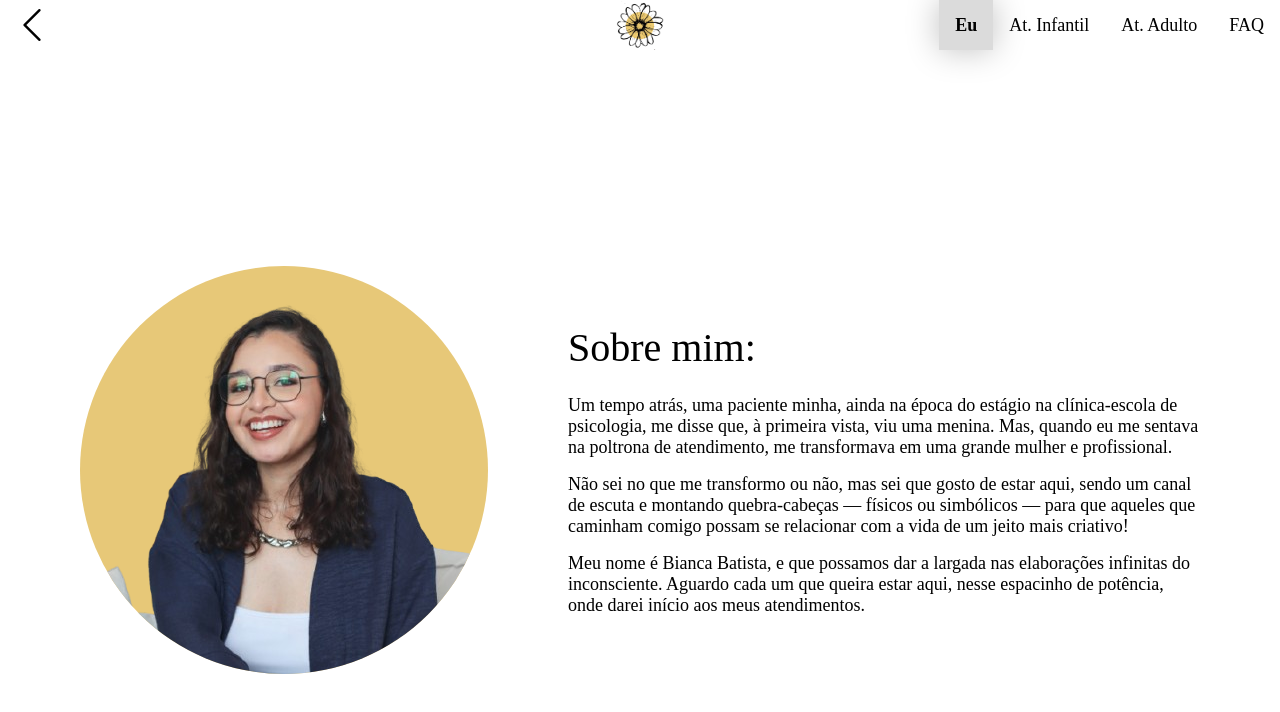
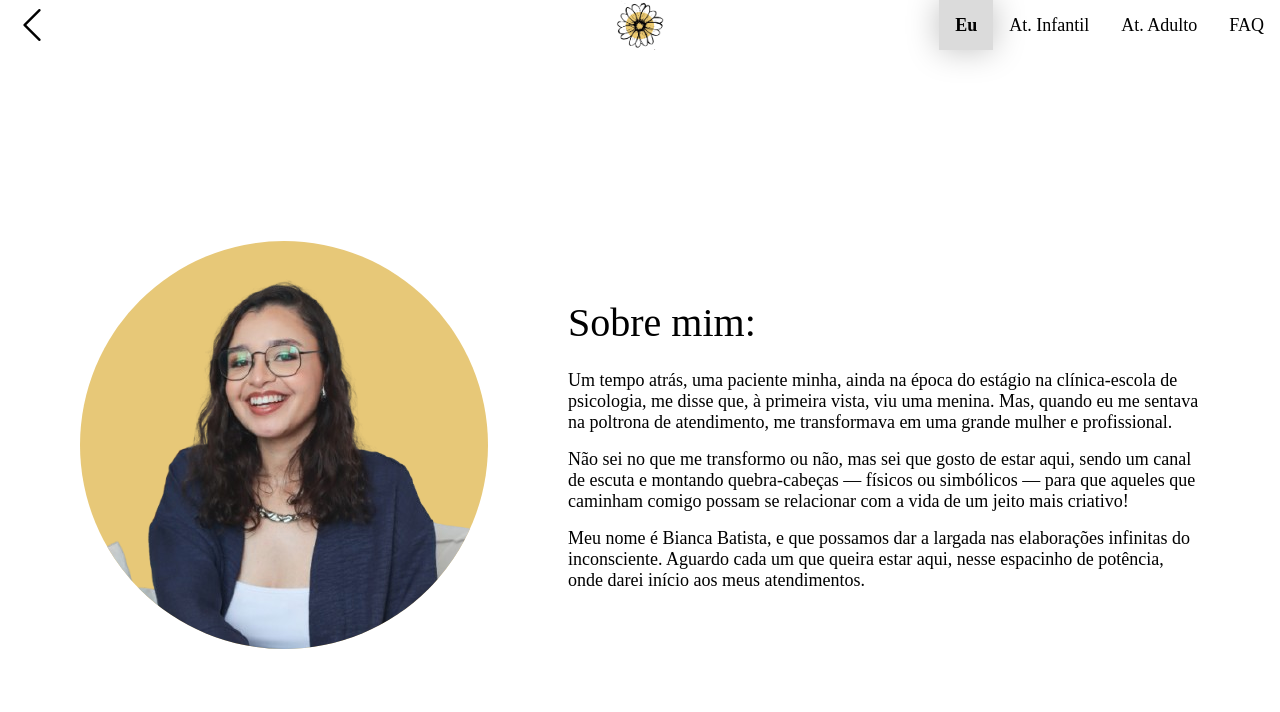
Before and after one commit to robertabononi/psi-bianca-batista, an Angular app: page /menu in a window 1280 px wide. Shown: the top 712 px of the page. Built offline with nearby package versions, Linux system fonts and the light colour scheme.

Commit message:
style: ajusta layout desktop

```diff
--- a/src/app/pages/menu-page/menu-page.scss
+++ b/src/app/pages/menu-page/menu-page.scss
@@ -13,7 +13,7 @@
             grid-template-columns: calc(50% + 25px) calc(50% - 25px);
 
         &__content {
-            height: 100%;
+            height: calc(100vh - 50px);
             margin-top: 70px;
             padding: 0 80px;
         }
--- a/src/styles.scss
+++ b/src/styles.scss
@@ -36,7 +36,7 @@ img {
         margin-bottom: 24px !important;
     }
 
-    p {
+    p, span {
         font-size: 18px !important;
         margin-bottom: 16px !important;
 
```
